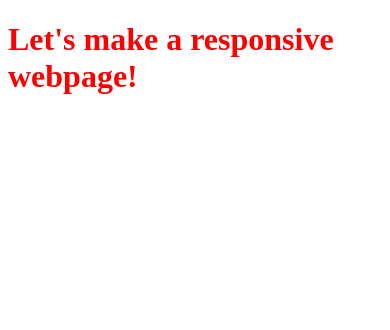
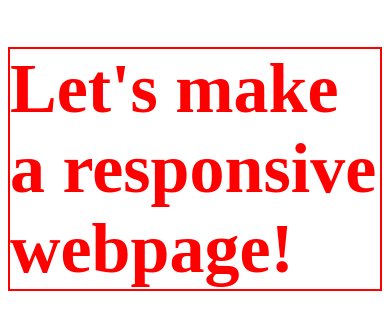
Before and after one commit to Dazzler123/CSS-Lectures, a plain HTML site: page Responsive_01.html in a window 390 px wide. Drawn offline with Linux system fonts and the light colour scheme.

Commit message:
As a range on a single line

```diff
--- a/Responsive_01.html
+++ b/Responsive_01.html
@@ -15,10 +15,17 @@
         /*    }*/
         /*}*/
 
-        @media all and (max-width: 375px) {
+        /*@media all and (max-width: 375px) {*/
+        /*    h1 {*/
+        /*        color: green;*/
+        /*        font-size: 50px;*/
+        /*    }*/
+        /*}*/
+
+        @media all and (min-width: 350px) and (max-width: 450px) {
             h1 {
-                color: green;
-                font-size: 100px;
+                border: 2px solid red;
+                font-size: 70px;
             }
         }
     </style>
```
